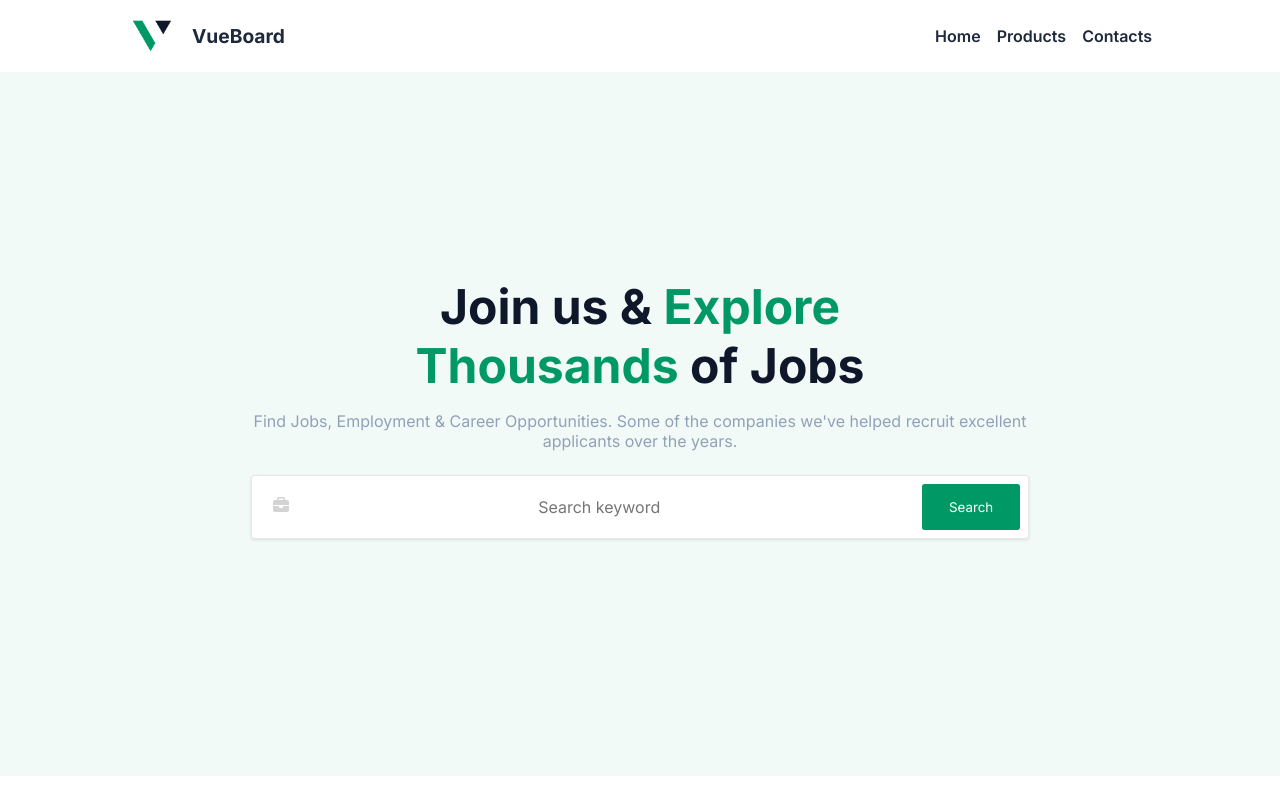
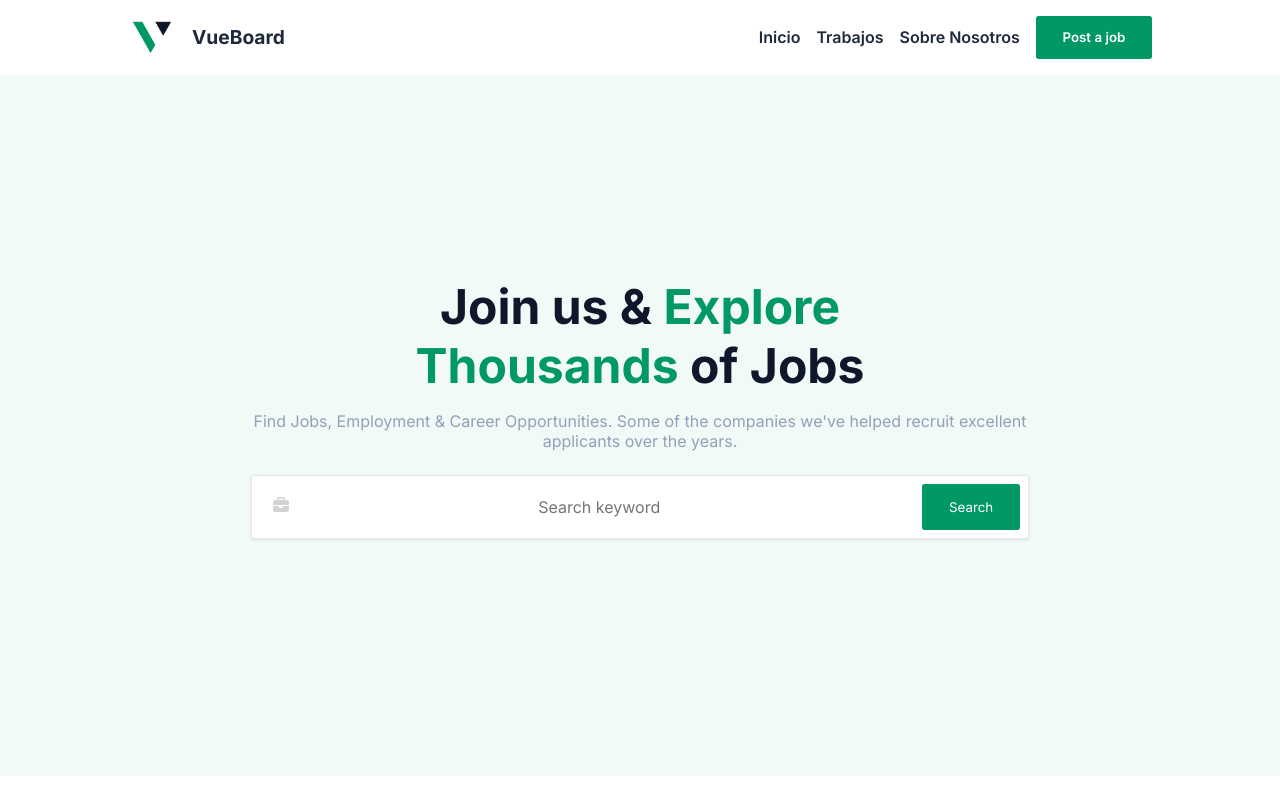
Before and after one commit to MiolaTomas/JobPortal, a Vue app: page / in a window 1280 px wide. Shown: the top 800 px of the page. Built offline with nearby package versions, Linux system fonts and the light colour scheme.

Commit message:
add post a job button and fixes

```diff
--- a/index.html
+++ b/index.html
@@ -2,7 +2,7 @@
 <html lang="en">
   <head>
     <meta charset="UTF-8" />
-    <link rel="icon" type="image/svg+xml" href="./src/assets/vue.png" />
+    <link rel="icon" type="image/svg+xml" href="./src/assets/logo1.png" />
     <meta name="viewport" content="width=device-width, initial-scale=1.0" />
     <link
       rel="stylesheet"
--- a/src/assets/main.css
+++ b/src/assets/main.css
@@ -13,6 +13,7 @@
 :root {
   --main-black: #1e293b;
   --cta-green: #009966;
+  --cta-green-hover: #008357;
   --main-text: #1e293b;
   --font-black-before-hover: #494540;
   --main-gray: #79716b;
--- a/src/components/Header.vue
+++ b/src/components/Header.vue
@@ -18,9 +18,10 @@ function toggleMenu() {
 
             <div class="nav-links" :class="{ active: menuOpen }">
                 <ul>
-                    <li><a href=" #">Home</a></li>
-                    <li><a href="#">Products</a></li>
-                    <li><a href="#">Contacts</a></li>
+                    <li><a href=" #">Inicio</a></li>
+                    <li><a href="#">Trabajos</a></li>
+                    <li><a href="#">Sobre Nosotros</a></li>
+                    <li><button>Post a job</button></li>
                 </ul>
             </div>
             <button class="hamburger" @click="toggleMenu">
@@ -77,6 +78,7 @@ function toggleMenu() {
     display: flex;
     gap: 1em;
     list-style: none;
+    align-items: center;
 }
 
 
@@ -84,6 +86,20 @@ function toggleMenu() {
     text-decoration: none;
     color: var(--main-text);
     font-weight: 600;
+}
+
+.nav-links button {
+    background-color: var(--cta-green);
+    color: white;
+    padding: 1em 2em;
+    border: none;
+    border-radius: .2em;
+    cursor: pointer;
+    font-weight: 600;
+}
+
+.nav-links button:hover {
+    background-color: var(--cta-green-hover);
 }
 
 .nav-links a:hover {
@@ -138,6 +154,5 @@ function toggleMenu() {
         /* show when active */
     }
 
-    .nav-links button {}
 }
 </style>
```
